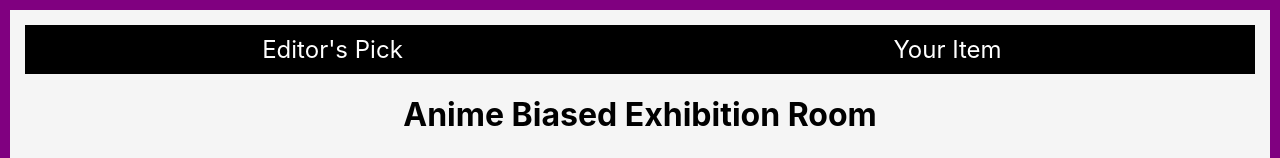
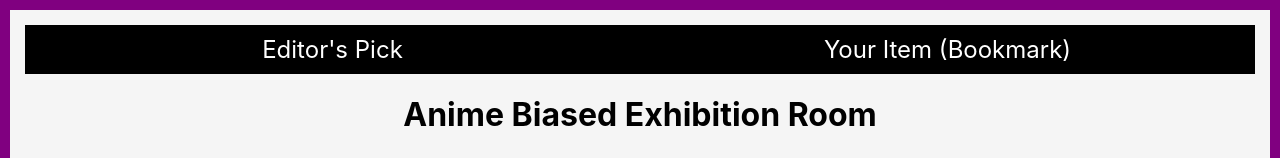
Before and after one commit to mireu-san/react-cart-system, a React (Create React App) app: page / in a window 1280 px wide. Shown: the top 158 px of the page. Built offline with nearby package versions, Linux system fonts and the light colour scheme.

Commit message:
minor fix - words, navbar

```diff
--- a/src/components/Navbar/Navbar.js
+++ b/src/components/Navbar/Navbar.js
@@ -26,7 +26,7 @@ export const Navbar = () => {
             padding: "10px",
           }}
         >
-          Your Item
+          Your Item (Bookmark)
         </Link>
       </div>
     </div>
```
